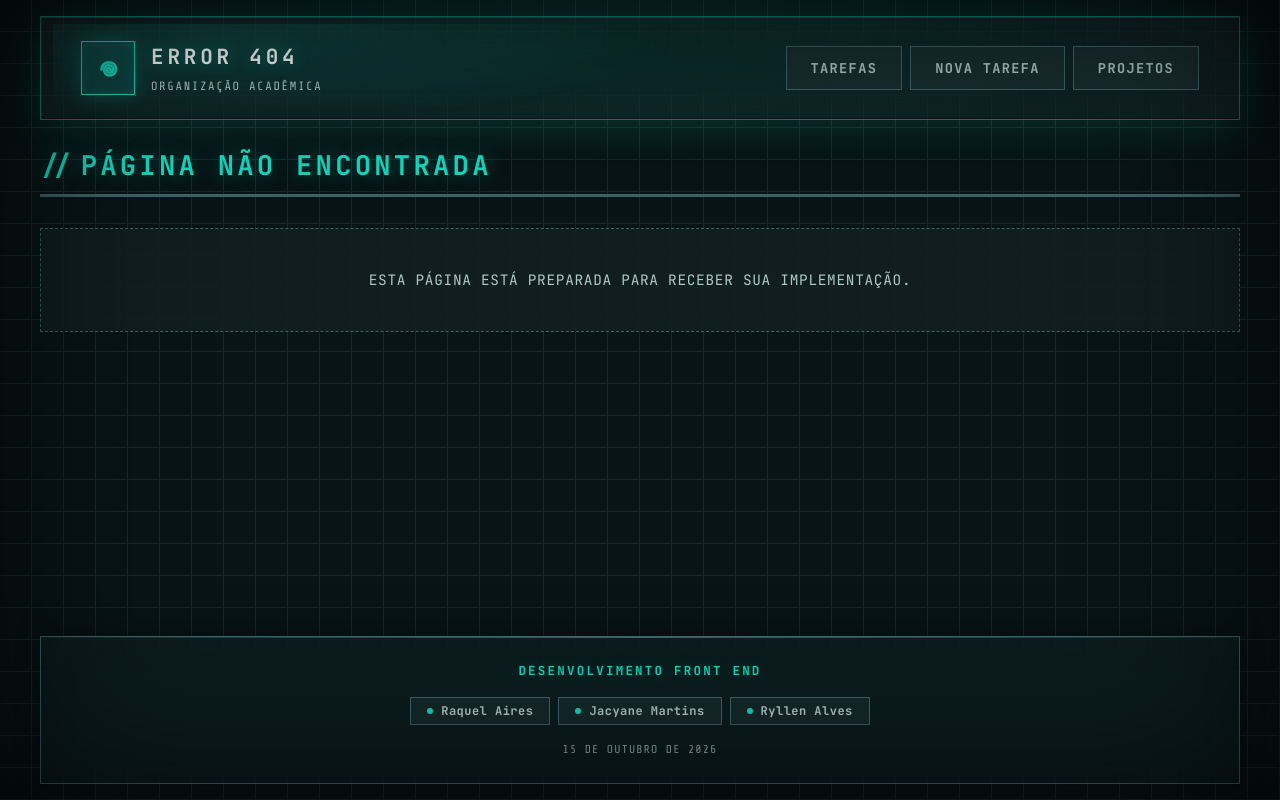
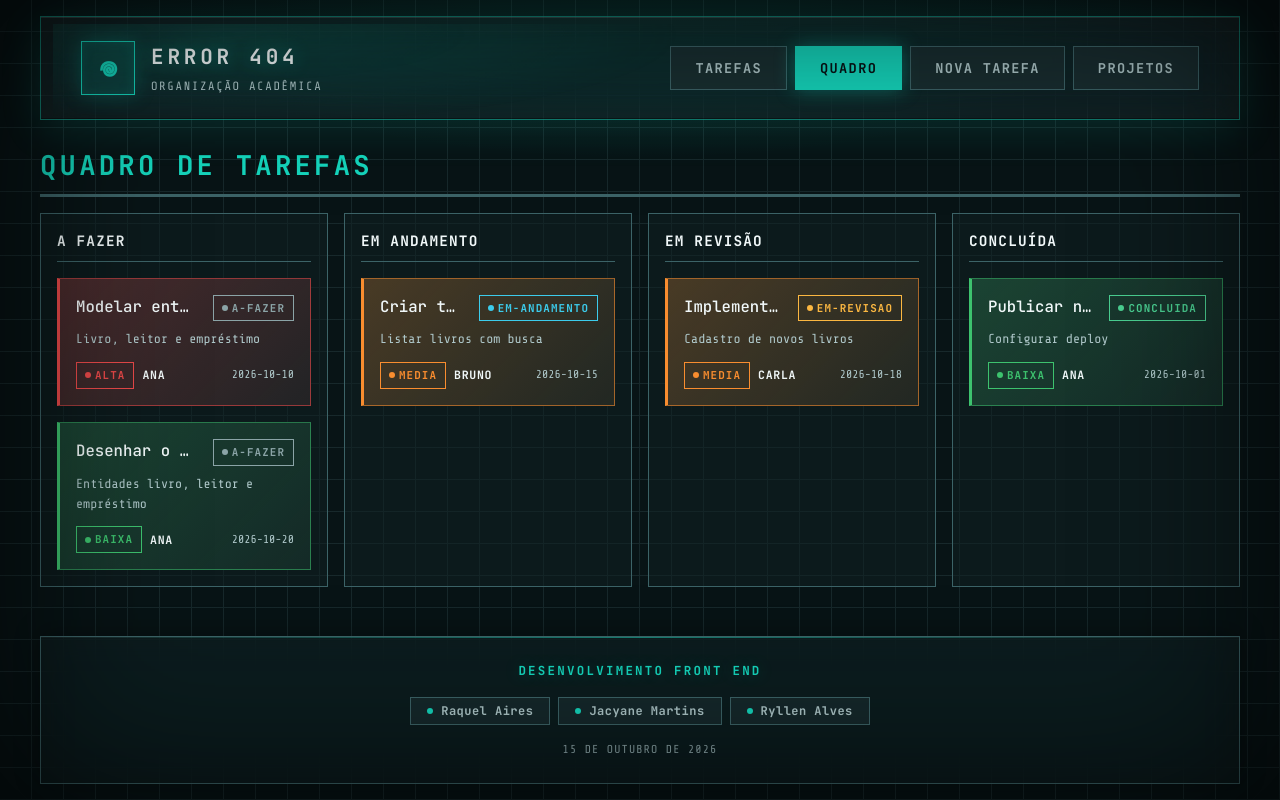
Before and after one commit to Izzieee/Vue_DFE, a Vue app: page /quadro in a window 1280 px wide. Built offline with nearby package versions, Linux system fonts and the light colour scheme; data requests are answered from the project's data file.

Commit message:
Adicionado estado compartilhado e visão de quadro

```diff
--- a/src/components/AppLayout.vue
+++ b/src/components/AppLayout.vue
@@ -31,11 +31,11 @@ const hoje = new Date().toLocaleDateString('pt-BR', {
             Tarefas
           </RouterLink>
 
-          <RouterLink
-            to="/tarefas/nova"
-            class="link-navegacao"
-            active-class="ativo"
+          <RouterLink to="/quadro" class="link-navegacao" exact-active-class="ativo">
+            Quadro</RouterLink
           >
+
+          <RouterLink to="/tarefas/nova" class="link-navegacao" active-class="ativo">
             Nova Tarefa
           </RouterLink>
 
--- a/src/router.ts
+++ b/src/router.ts
@@ -1,6 +1,7 @@
 import { createRouter, createWebHistory } from 'vue-router'
 import PlaceholderView from './views/PlaceholderView.vue'
 import ListaTarefas from './views/ListaTarefas.vue'
+import QuadroTarefas from './views/QuadroTarefas.vue'
 import DetalheTarefa from './views/DetalheTarefa.vue'
 import EditarTarefa from './views/EditarTarefa.vue'
 import NovaTarefa from './views/NovaTarefa.vue'
@@ -17,6 +18,12 @@ const router = createRouter({
       name: 'inicio',
       component: ListaTarefas,
       meta: { titulo: 'Tarefas' },
+    },
+    {
+      path:'/quadro',
+      name: 'quadro-tarefas',
+      component: QuadroTarefas,
+      meta: {titulo: 'Quadro de tarefas'},
     },
     {
       path: '/tarefas/nova',
--- /dev/null
+++ b/src/views/QuadroTarefas.vue
@@ -0,0 +1,136 @@
+<script setup lang="ts">
+import { computed, onMounted, ref } from 'vue'
+import { listarTarefas } from '@/api'
+import type { Status, Tarefa } from '@/tipos'
+import CartaoTarefa from '@/components/CartaoTarefa.vue'
+
+const tarefas = ref<Tarefa[]>([])
+const carregando = ref(true)
+const erro = ref<string | null>(null)
+
+const colunas: { status: Status; titulo: string }[] = [
+  { status: 'a-fazer', titulo: 'A fazer' },
+  { status: 'em-andamento', titulo: 'Em andamento' },
+  { status: 'em-revisao', titulo: 'Em revisão' },
+  { status: 'concluida', titulo: 'Concluída' },
+]
+
+const tarefasPorStatus = computed(() => {
+  return {
+    'a-fazer': tarefas.value.filter((tarefa) => tarefa.status === 'a-fazer'),
+    'em-andamento': tarefas.value.filter((tarefa) => tarefa.status === 'em-andamento'),
+    'em-revisao': tarefas.value.filter((tarefa) => tarefa.status === 'em-revisao'),
+    concluida: tarefas.value.filter((tarefa) => tarefa.status === 'concluida'),
+  }
+})
+
+onMounted(async () => {
+  try {
+    tarefas.value = await listarTarefas()
+  } catch (e) {
+    erro.value = (e as Error).message
+  } finally {
+    carregando.value = false
+  }
+})
+</script>
+
+<template>
+  <section class="pagina">
+    <h1 class="titulo-secao">Quadro de tarefas</h1>
+
+    <p v-if="carregando" class="estado">Carregando...</p>
+
+    <p v-else-if="erro" class="estado estado-erro">Erro: {{ erro }}</p>
+
+    <div v-else class="quadro">
+      <section v-for="coluna in colunas" :key="coluna.status" class="coluna">
+        <h2 class="titulo-coluna">{{ coluna.titulo }}</h2>
+
+        <div class="tarefas-coluna">
+          <CartaoTarefa
+            v-for="tarefa in tarefasPorStatus[coluna.status]"
+            :key="tarefa.id"
+            :tarefa="tarefa"
+          />
+
+          <p v-if="tarefasPorStatus[coluna.status].length === 0" class="coluna-vazia">
+            Nenhuma tarefa
+          </p>
+        </div>
+      </section>
+    </div>
+  </section>
+</template>
+
+<style scoped>
+.pagina {
+  display: flex;
+  flex-direction: column;
+  gap: var(--space-3);
+}
+
+.titulo-secao {
+  margin: 0;
+  padding-bottom: var(--space-2);
+  border-bottom: 3px solid hsl(var(--border));
+  color: hsl(var(--ring));
+  font-size: clamp(1.3rem, 1.05rem + 0.9vw, 1.7rem);
+  letter-spacing: 0.12em;
+  text-transform: uppercase;
+}
+
+.quadro {
+  display: grid;
+  grid-template-columns: repeat(4, minmax(250px, 1fr));
+  gap: var(--space-3);
+  overflow-x: auto;
+}
+
+.coluna {
+  display: flex;
+  flex-direction: column;
+  gap: var(--space-3);
+  min-width: 250px;
+  padding: var(--space-3);
+  border: 1px solid hsl(var(--border));
+  background: hsl(var(--card) / 0.5);
+}
+
+.titulo-coluna {
+  margin: 0;
+  padding-bottom: var(--space-2);
+  border-bottom: 1px solid hsl(var(--border));
+  color: hsl(var(--foreground));
+  font-size: 0.9rem;
+  letter-spacing: 0.08em;
+  text-transform: uppercase;
+}
+
+.tarefas-coluna {
+  display: flex;
+  flex-direction: column;
+  gap: var(--space-3);
+}
+
+.coluna-vazia {
+  margin: 0;
+  padding: var(--space-3);
+  border: 1px dashed hsl(var(--border));
+  color: hsl(var(--muted-foreground));
+  font-size: 0.8rem;
+  text-align: center;
+}
+
+.estado {
+  padding: var(--space-5) var(--space-3);
+  border: 1px dashed hsl(var(--border));
+  color: hsl(var(--muted-foreground));
+  text-align: center;
+}
+
+.estado-erro {
+  border-color: hsl(var(--destructive) / 0.5);
+  color: hsl(var(--destructive-foreground));
+}
+</style>
```
Also changed, not shown: src/estadoFiltros.ts (added, +14 -0 lines).
